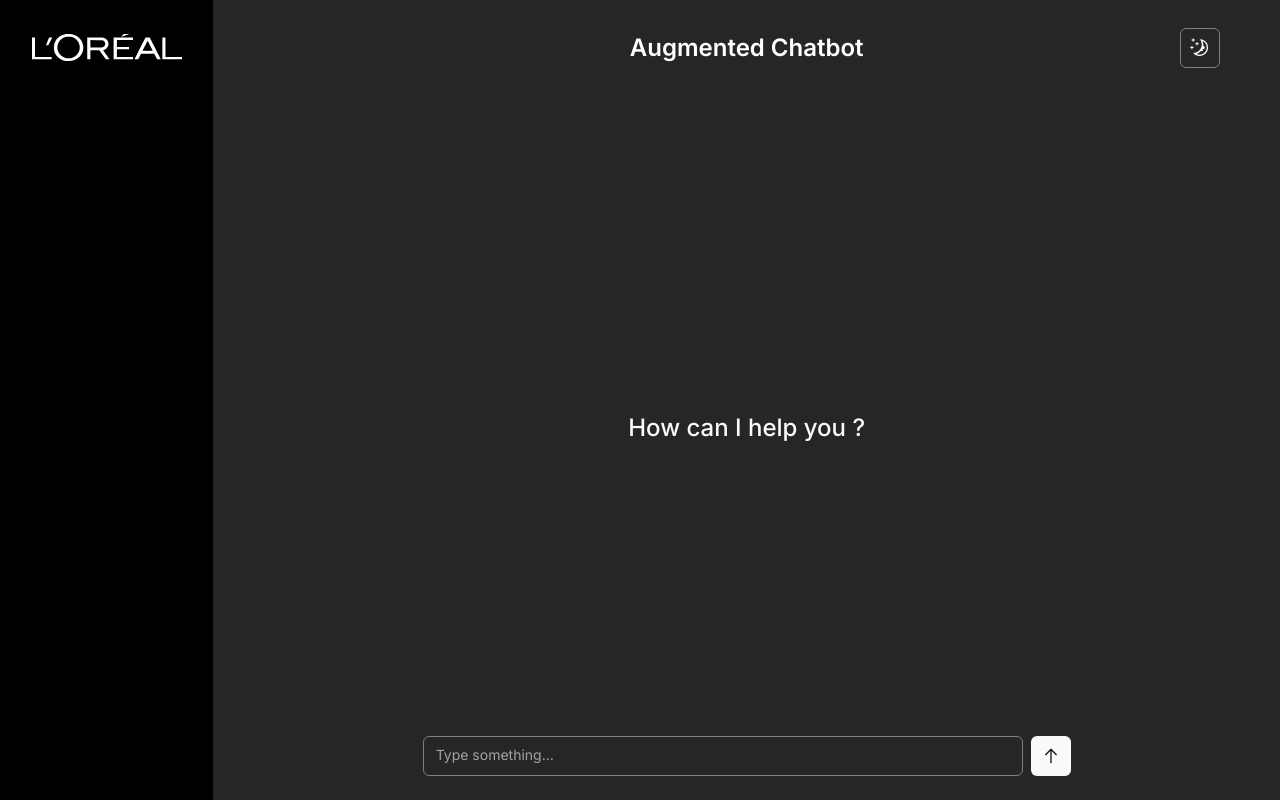
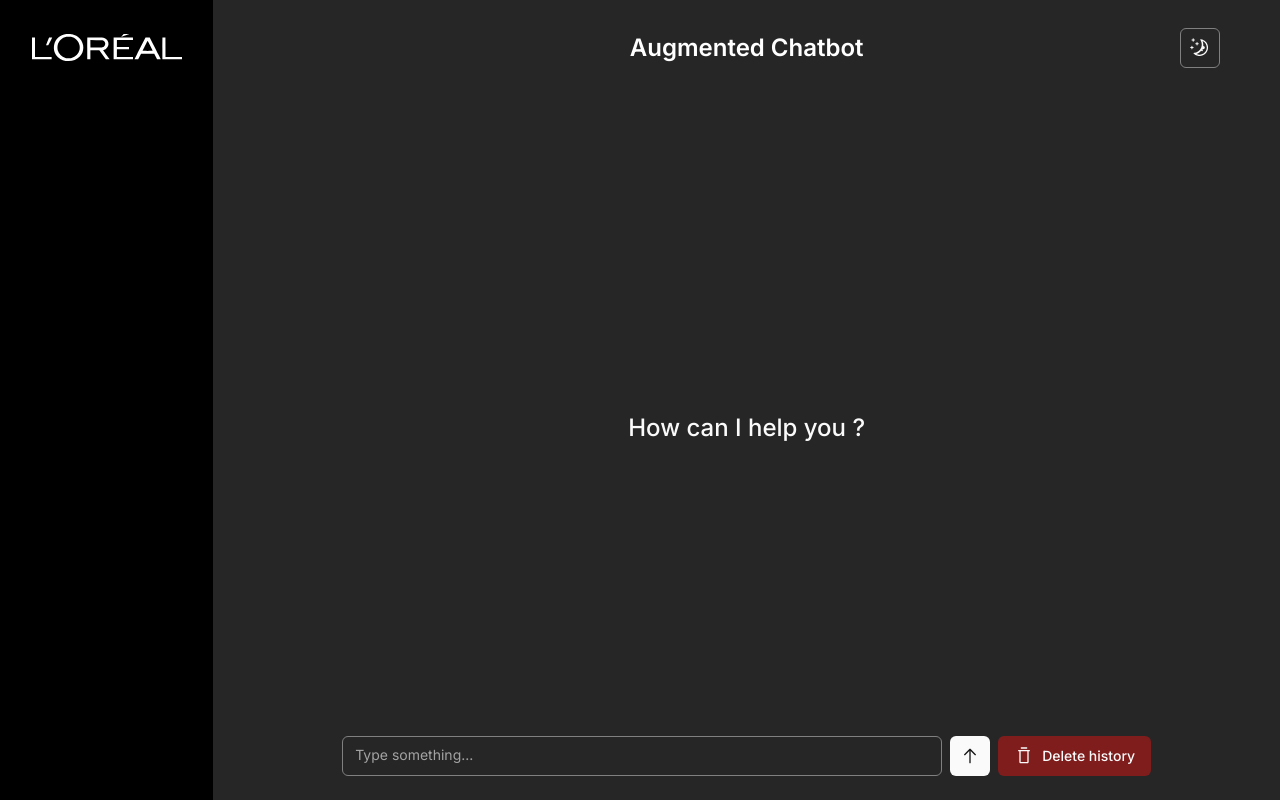
Before and after one commit to thibaultconverteo/augmented-assistant-secure, a Next.js app in the folder webapp/: page / in a window 1280 px wide. Built offline with nearby package versions, Linux system fonts and the light colour scheme.

Commit message:
[webapp] add loader + delete button

```diff
--- a/webapp/app/page.tsx
+++ b/webapp/app/page.tsx
@@ -7,19 +7,21 @@ import { getData } from "@/data/data";
 export default function Home() {
   const [promptValue, setPromptValue] = useState("");
   const [apiResponse, setApiResponse] = useState("");
+  const [isloading, setIsLoading] = useState(false);
 
   const handleTextSubmit = (text: string) => {
-    setPromptValue(text);
+    setIsLoading(true);
     getData(text).then((data) => {
-      console.log(data);
+      setPromptValue(text);
       setApiResponse(data);
+      setIsLoading(false);
     });
   };
 
   return (
-    <div className="w-full h-full flex flex-col items-center justify-center p-2">
+    <div className="w-full h-full flex flex-col items-center justify-center p-2 gap-y-10">
       <TextRendererBox prompt={promptValue} response={apiResponse} />
-      <TextAreaForm onTextSubmit={handleTextSubmit} />
+      <TextAreaForm onTextSubmit={handleTextSubmit} isloading={isloading} />
     </div>
   );
 }
--- a/webapp/components/layout/textAreaForm.tsx
+++ b/webapp/components/layout/textAreaForm.tsx
@@ -1,10 +1,12 @@
 import { Textarea } from "@/components/ui/textarea";
 import { Button } from "@/components/ui/button";
-import { ArrowUpIcon } from "@radix-ui/react-icons";
+import { ArrowUpIcon, TrashIcon } from "@radix-ui/react-icons";
 import React, { useState } from "react";
+import { ButtonLoading } from "../ui/button-loading";
 
 interface TextAreaFormProps {
   onTextSubmit: (text: string) => void;
+  isloading: boolean;
 }
 
 const ResizableTextArea: React.FC<{
@@ -25,6 +27,10 @@ const ResizableTextArea: React.FC<{
   );
 };
 
+const clearLocalStorage = () => {
+  localStorage.removeItem("chat_history");
+};
+
 export default function TextAreaForm(props: TextAreaFormProps) {
   const [inputValue, setInputValue] = useState("");
 
@@ -39,7 +45,7 @@ export default function TextAreaForm(props: TextAreaFormProps) {
   };
 
   return (
-    <div className="w-full flex justify-center absolute bottom-1 ">
+    <div className="w-full flex justify-center absolute bottom-1 space-x-2">
       <form onSubmit={handleSubmit}>
         <div className="grid grid-cols-[1fr_auto] gap-2 justify-center items-center w-full">
           <ResizableTextArea
@@ -47,11 +53,19 @@ export default function TextAreaForm(props: TextAreaFormProps) {
             handleChange={handleChange}
           />
 
-          <Button type="submit" size="icon">
-            <ArrowUpIcon className="h-5 w-5" />
-          </Button>
+          {props.isloading ? (
+            <ButtonLoading />
+          ) : (
+            <Button type="submit" size="icon">
+              <ArrowUpIcon className="h-5 w-5" />
+            </Button>
+          )}
         </div>
       </form>
+      <Button variant="destructive" onClick={clearLocalStorage}>
+        <TrashIcon className="h-5 w-5 mr-2" />
+        Delete history
+      </Button>
     </div>
   );
 }
--- /dev/null
+++ b/webapp/components/ui/button-loading.tsx
@@ -0,0 +1,11 @@
+import { ReloadIcon } from "@radix-ui/react-icons";
+
+import { Button } from "@/components/ui/button";
+
+export function ButtonLoading() {
+  return (
+    <Button disabled>
+      <ReloadIcon className="h-4 w-4 animate-spin" />
+    </Button>
+  );
+}
```
